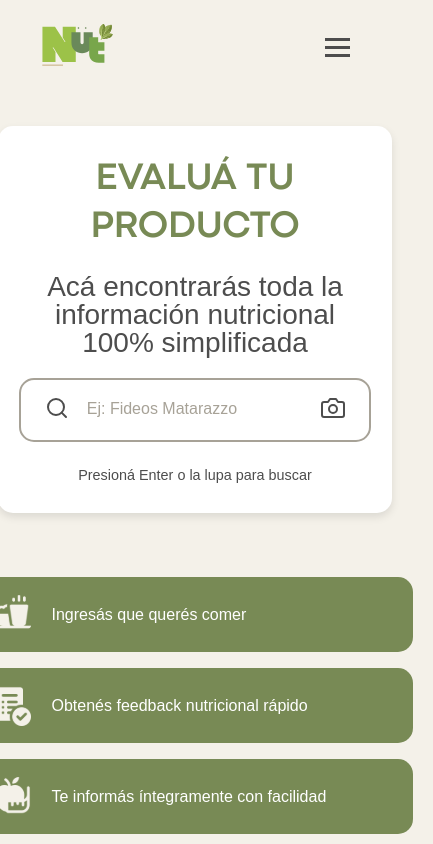
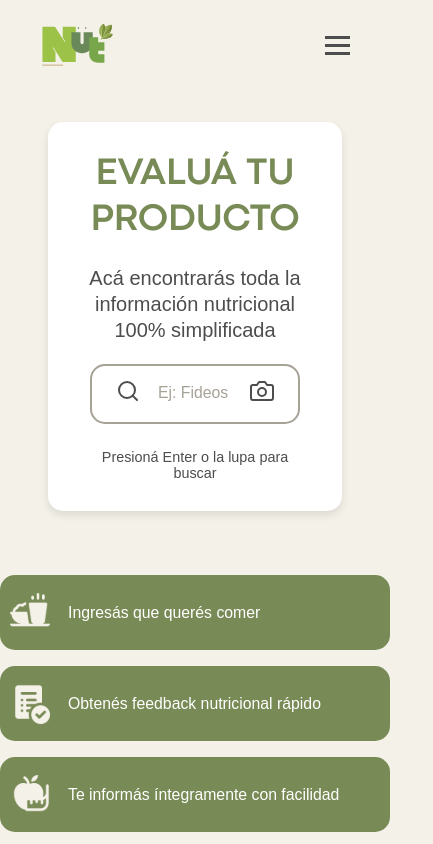
Before and after one commit to KanterAlon/Zeta-v2, a React (Vite) app in the folder frontend/: page / in a window 390 px wide. Shown: the top 844 px of the page, 433 px wide, since content can reach past the window. Built offline with nearby package versions, Linux system fonts and the light colour scheme; no server answers; a web font is replaced by a local one.

Commit message:
feat: enhance mobile responsiveness

```diff
--- a/frontend/src/styles/base.css
+++ b/frontend/src/styles/base.css
@@ -1,6 +1,18 @@
+*,
+*::before,
+*::after {
+  box-sizing: border-box;
+}
+
+html,
+body {
+  width: 100%;
+  max-width: 100%;
+  overflow-x: hidden;
+}
+
 body {
   background-color: var(--secondary3-color);
-  box-sizing: border-box;
   margin: 0;
   padding: 0;
   font-family: var(--font-family-body);
@@ -54,6 +66,13 @@ button {
   background-color: transparent;
   border: transparent;
     color: var(--secondary2-color);
+}
+
+img,
+video {
+  max-width: 100%;
+  height: auto;
+  display: block;
 }
 
 #root {
@@ -125,6 +144,17 @@ main {
   transform: scale(1.1);
 }
 
+section {
+  width: 100%;
+  padding-inline: 1rem;
+}
+
+@media (min-width: 768px) {
+  section {
+    padding-inline: 2rem;
+  }
+}
+
 
 
 
--- a/frontend/src/styles/variables.css
+++ b/frontend/src/styles/variables.css
@@ -17,32 +17,32 @@
   --font-family-body: 'Codec Pro', sans-serif;
   --font-family-button: 'TT Norms', sans-serif;
 
-  --heading1-size: 48px;
+  --heading1-size: clamp(2rem, 5vw + 1rem, 3rem);
   --heading1-weight: 700;
-  --heading1-line-height: 48px;
+  --heading1-line-height: 1.2;
 
-  --heading2-size: 36px;
+  --heading2-size: clamp(1.75rem, 4vw + 0.5rem, 2.25rem);
   --heading2-weight: 700;
-  --heading2-line-height: 36px;
+  --heading2-line-height: 1.2;
 
-  --heading3-size: 28px;
+  --heading3-size: clamp(1.25rem, 3vw + 0.5rem, 1.75rem);
   --heading3-weight: 400;
-  --heading3-line-height: 28px;
+  --heading3-line-height: 1.3;
 
-  --body-text-size: 16px;
+  --body-text-size: clamp(0.95rem, 2vw + 0.5rem, 1rem);
   --body-text-weight: 400;
-  --body-text-line-height: 16px;
+  --body-text-line-height: 1.5;
 
-  --button-text-size: 16px;
+  --button-text-size: clamp(0.9rem, 2vw + 0.5rem, 1rem);
   --button-text-weight: 400;
-  --button-text-line-height: 16px;
+  --button-text-line-height: 1.2;
 
-  --small-text-size: 12px;
+  --small-text-size: clamp(0.75rem, 2vw + 0.3rem, 0.875rem);
   --small-text-weight: 400;
-  --small-text-line-height: 12px;
+  --small-text-line-height: 1.4;
 
-  --placeholder-text-size: 16px;
+  --placeholder-text-size: clamp(0.9rem, 2vw + 0.5rem, 1rem);
   --placeholder-text-weight: 400;
-  --placeholder-text-line-height: 16px;
+  --placeholder-text-line-height: 1.2;
   --placeholder-text-color: #A7A297;
 }
```
